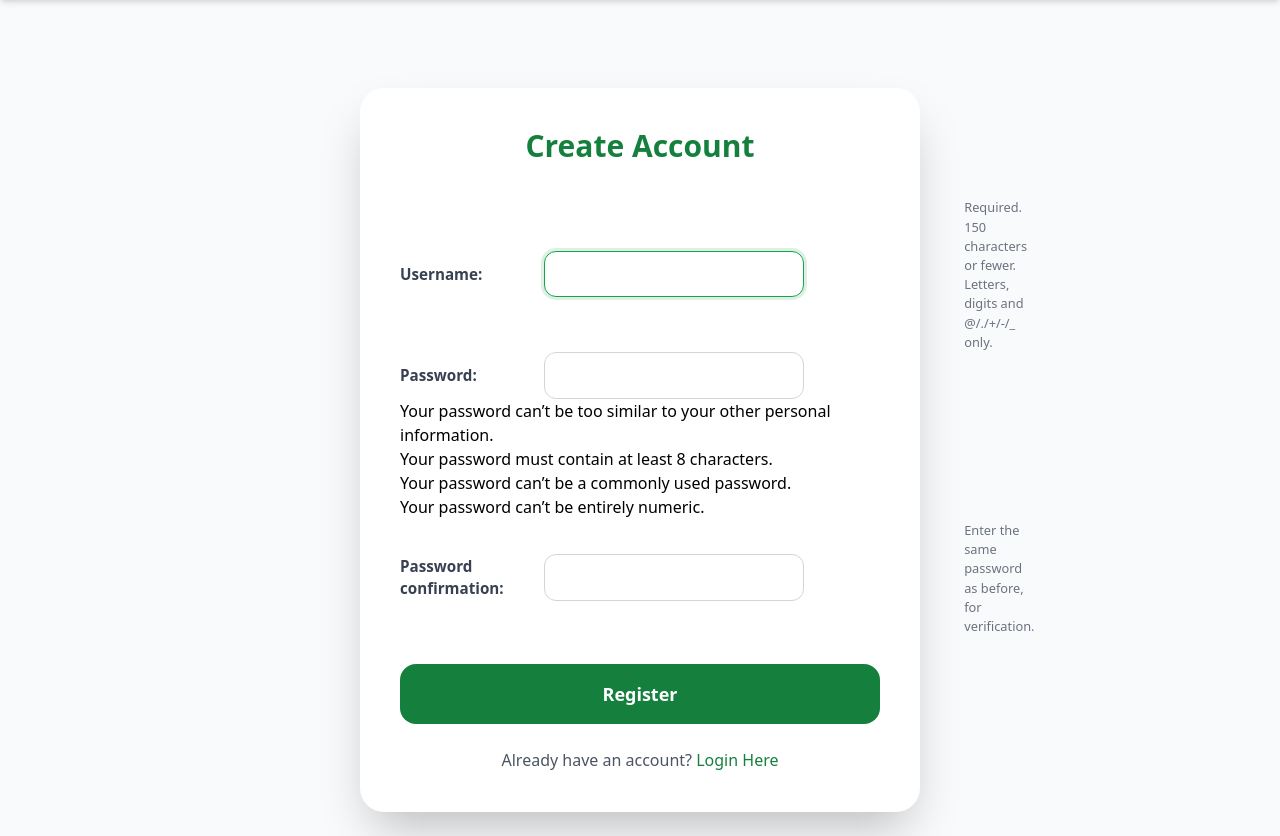
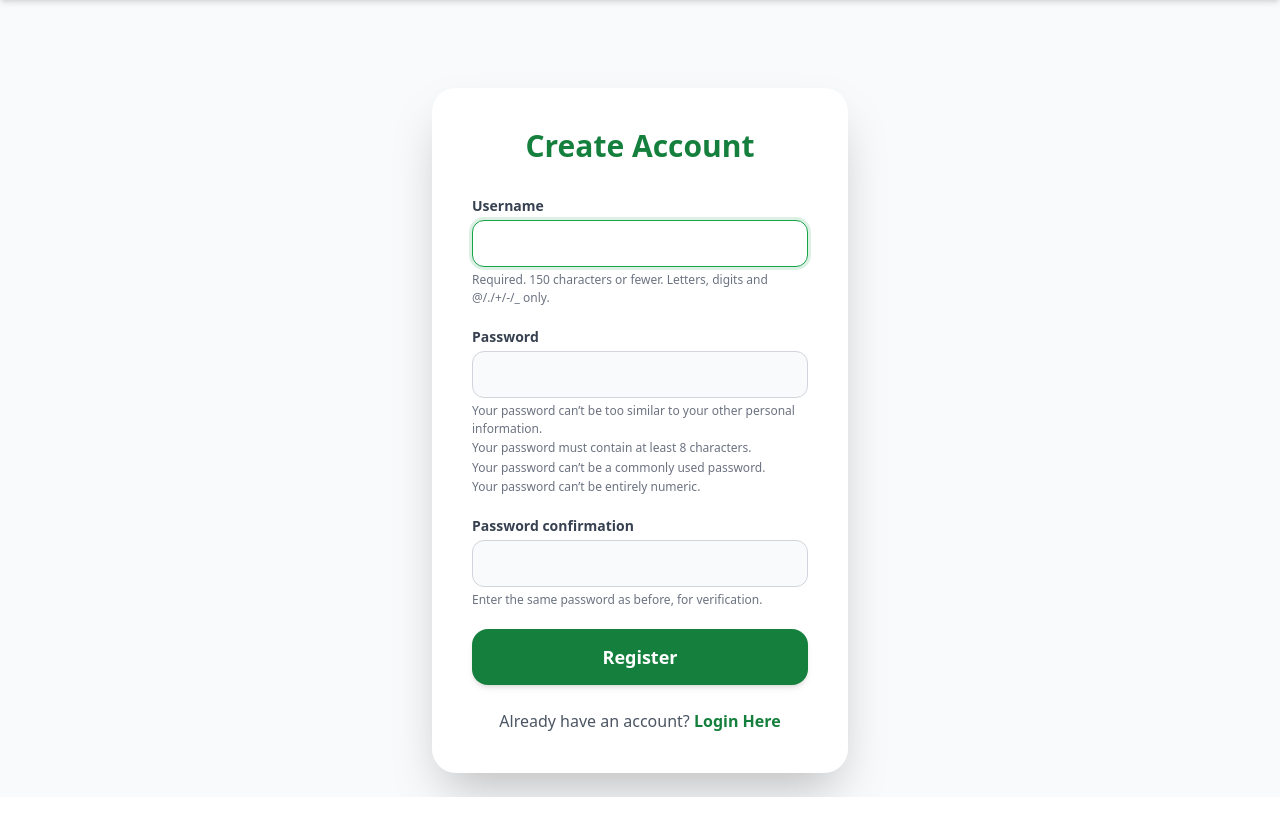
Before and after one commit to Opango14/merry_chama, a Django app: page /register/ in a window 1280 px wide. Shown: the part 60-896 px from the top of the page. After the commit the page ends 857 px from the top, so only its background shows below. Run offline with Django 5.2, Linux system fonts and the light colour scheme; some libraries are stand-ins or nearby versions.

Commit message:
refactor registration page UI with custom field rendering and improved Tailwind styling

```diff
--- a/templates/register.html
+++ b/templates/register.html
@@ -1,67 +1,93 @@
 {% extends 'base.html' %}
 
 {% block content %}
-<div class="max-w-xl mx-auto mt-8 sm:mt-16 px-2">
+<div class="max-w-md mx-auto mt-8 sm:mt-16 px-4">
     <div class="bg-white shadow-2xl rounded-3xl p-8 sm:p-10">
         <h2 class="text-2xl sm:text-3xl font-bold text-center mb-8 text-green-700">Create Account</h2>
 
-        <form method="POST">
+        <form method="POST" class="space-y-5">
             {% csrf_token %}
-            <div class="space-y-5">
-                <style>
-                    .auth-form p {
-                        display: flex;
-                        align-items: center;
-                        gap: 0 1rem;
-                    }
-                    .auth-form label {
-                        min-width: 8rem;
-                        font-weight: 600;
-                        color: #374151;
-                        font-size: 0.95rem;
-                    }
-                    .auth-form input {
-                        flex: 1;
-                        border: 1px solid #d1d5db;
-                        border-radius: 0.75rem;
-                        padding: 0.65rem 0.85rem;
-                        font-size: 1rem;
-                        transition: border-color 0.2s, box-shadow 0.2s;
-                    }
-                    .auth-form input:focus {
-                        border-color: #16a34a;
-                        outline: none;
-                        box-shadow: 0 0 0 3px rgba(22, 163, 74, 0.15);
-                    }
-                    .auth-form .helptext {
-                        display: block;
-                        margin-left: 9rem;
-                        font-size: 0.8rem;
-                        color: #6b7280;
-                        margin-top: 0.15rem;
-                    }
-                    .auth-form .errorlist {
-                        margin: 0 0 0 9rem;
-                        list-style: none;
-                        padding: 0;
-                        font-size: 0.8rem;
-                        color: #dc2626;
-                    }
-                </style>
-                <div class="auth-form">
-                    {{ form.as_p }}
-                </div>
+
+            {% for field in form %}
+            <div>
+                <label for="{{ field.id_for_label }}"
+                       class="block text-sm font-semibold text-gray-700 mb-1">
+                    {{ field.label }}
+                </label>
+
+                {% if field.errors %}
+                    <ul class="mb-1 space-y-0.5">
+                        {% for error in field.errors %}
+                            <li class="text-xs text-red-600">{{ error }}</li>
+                        {% endfor %}
+                    </ul>
+                {% endif %}
+
+                {# Re-render the field widget with added Tailwind classes #}
+                {{ field }}
+
+                {% if field.help_text %}
+                    <div class="field-help">{{ field.help_text|safe }}</div>
+                {% endif %}
             </div>
+            {% endfor %}
+
             <button type="submit"
-                class="mt-7 w-full bg-green-700 hover:bg-green-800 text-white font-semibold py-3.5 sm:py-4 rounded-2xl text-base sm:text-lg transition">
+                class="mt-4 w-full bg-green-700 hover:bg-green-800 active:bg-green-900
+                       text-white font-semibold py-3.5 rounded-2xl text-base sm:text-lg
+                       transition duration-200 shadow-md hover:shadow-lg">
                 Register
             </button>
         </form>
 
         <p class="text-center mt-6 text-gray-600 text-sm sm:text-base">
             Already have an account?
-            <a href="{% url 'login' %}" class="text-green-700 font-medium">Login Here</a>
+            <a href="{% url 'login' %}" class="text-green-700 font-semibold hover:underline">Login Here</a>
         </p>
     </div>
 </div>
+
+<style>
+    /* Style Django-rendered input widgets inside the register form */
+    #id_username,
+    #id_password1,
+    #id_password2 {
+        display: block;
+        width: 100%;
+        border: 1.5px solid #d1d5db;
+        border-radius: 0.75rem;
+        padding: 0.65rem 0.85rem;
+        font-size: 1rem;
+        color: #111827;
+        background: #f9fafb;
+        transition: border-color 0.2s, box-shadow 0.2s;
+        box-sizing: border-box;
+    }
+    #id_username:focus,
+    #id_password1:focus,
+    #id_password2:focus {
+        border-color: #16a34a;
+        outline: none;
+        box-shadow: 0 0 0 3px rgba(22, 163, 74, 0.15);
+        background: #fff;
+    }
+
+    /* Make all field help text (plain string OR Django's <ul> list) look identical */
+    .field-help,
+    .field-help ul,
+    .field-help p {
+        margin-top: 0.25rem;
+        font-size: 0.75rem;
+        color: #6b7280;
+        line-height: 1.5;
+    }
+    .field-help ul {
+        list-style: none;
+        padding: 0;
+        margin: 0.25rem 0 0 0;
+    }
+    .field-help li + li {
+        margin-top: 0.1rem;
+    }
+</style>
 {% endblock %}
```
